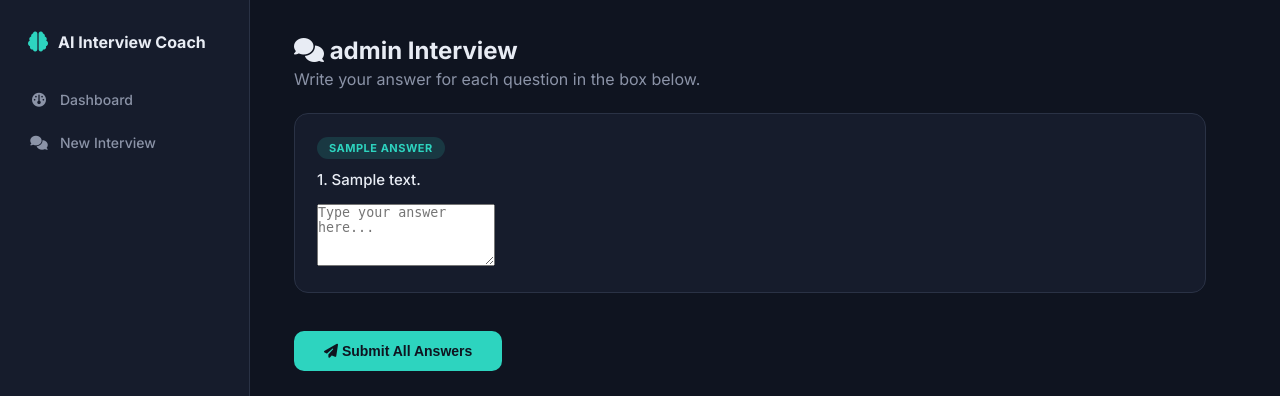
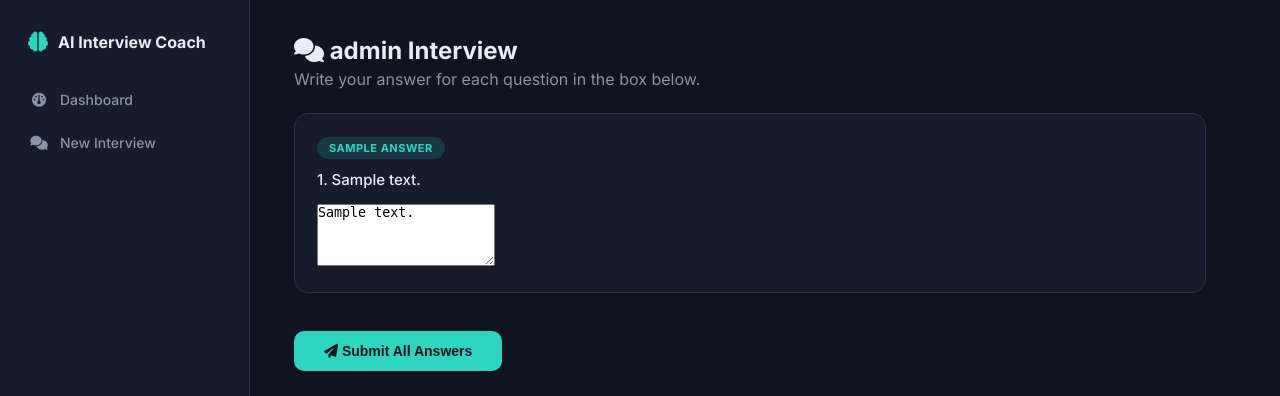
Before and after one commit to 64271maaz/ai-interview-coach, a Flask app: page /interview/1 in a window 1280 px wide. Shown: the top 396 px of the page. Run offline with Flask 3, Linux system fonts and the light colour scheme; a user stored in the database is signed in; tables that the repository leaves empty hold one stand-in row (values such as "Sample post").

Commit message:
Add files via upload

```diff
--- a/templates/interview.html
+++ b/templates/interview.html
@@ -10,7 +10,7 @@
     <div class="question-box">
         <p class="question-tag">{{ answer.question_type|upper }}</p>
         <p class="question-text">{{ loop.index }}. {{ answer.question_text }}</p>
-        <textarea name="answer_{{ answer.id }}" rows="4" placeholder="Type your answer here..."></textarea>
+        <textarea name="answer_{{ answer.id }}" rows="4" placeholder="Type your answer here...">{{ answer.user_answer or '' }}</textarea>
     </div>
     {% endfor %}
 
```
Also changed, not shown: templates/report.html (line endings or trailing spaces).
